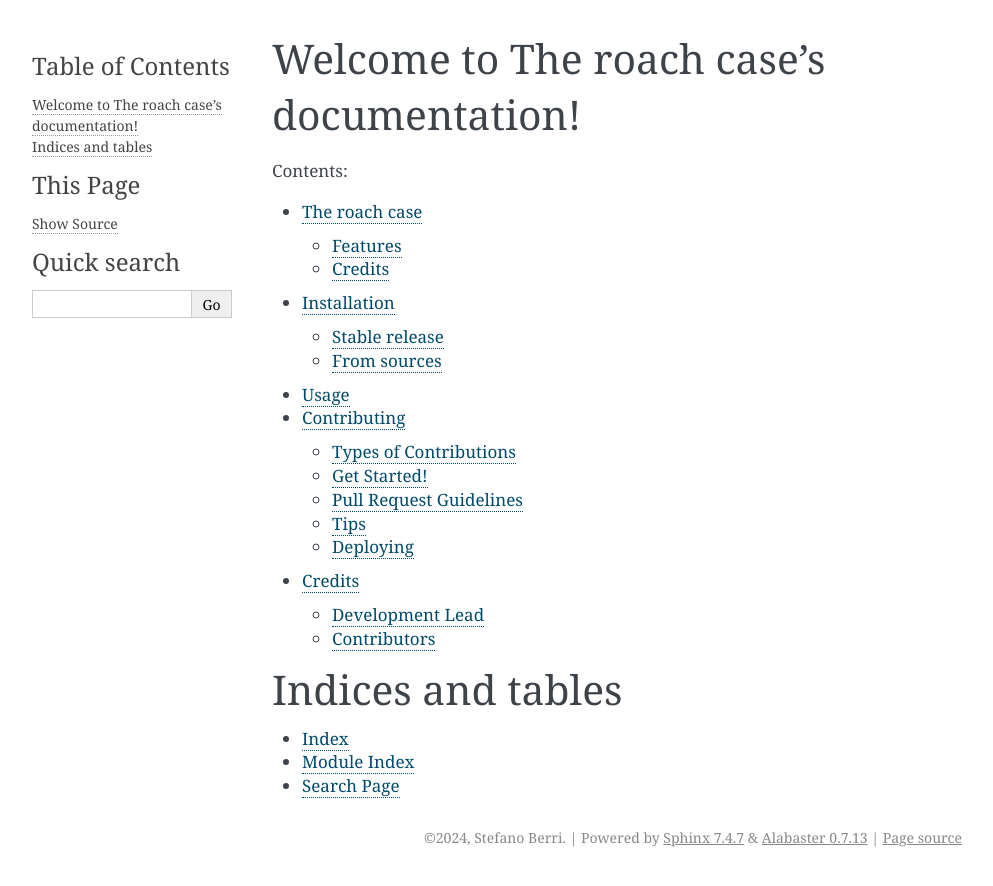
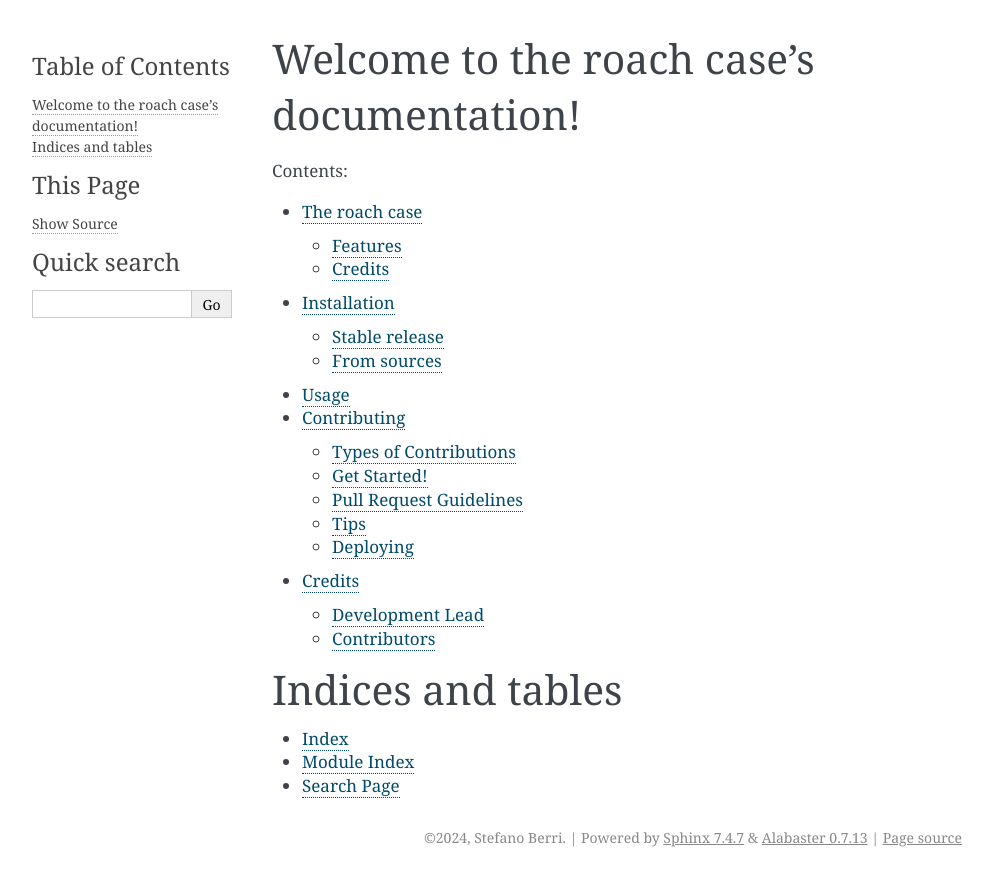
Before and after one commit to stefanoberri/roachcase, a Sphinx documentation site: the page built from docs/index.rst, in a window 1280 px wide. Shown: the top 886 px of the page, without its empty margins (148-1141 px from the left). Built offline with Sphinx 7.4.7, drawn with Linux system fonts in a browser that asks for light colours; pages that are not in the unit, such as notebooks, are missing from menus.

```diff
--- a/docs/index.rst
+++ b/docs/index.rst
@@ -1,5 +1,5 @@
-Welcome to The roach case's documentation!
-======================================
+Welcome to the roach case's documentation!
+==========================================
 
 .. toctree::
    :maxdepth: 2
```
Also changed, not shown: 2 other files.
